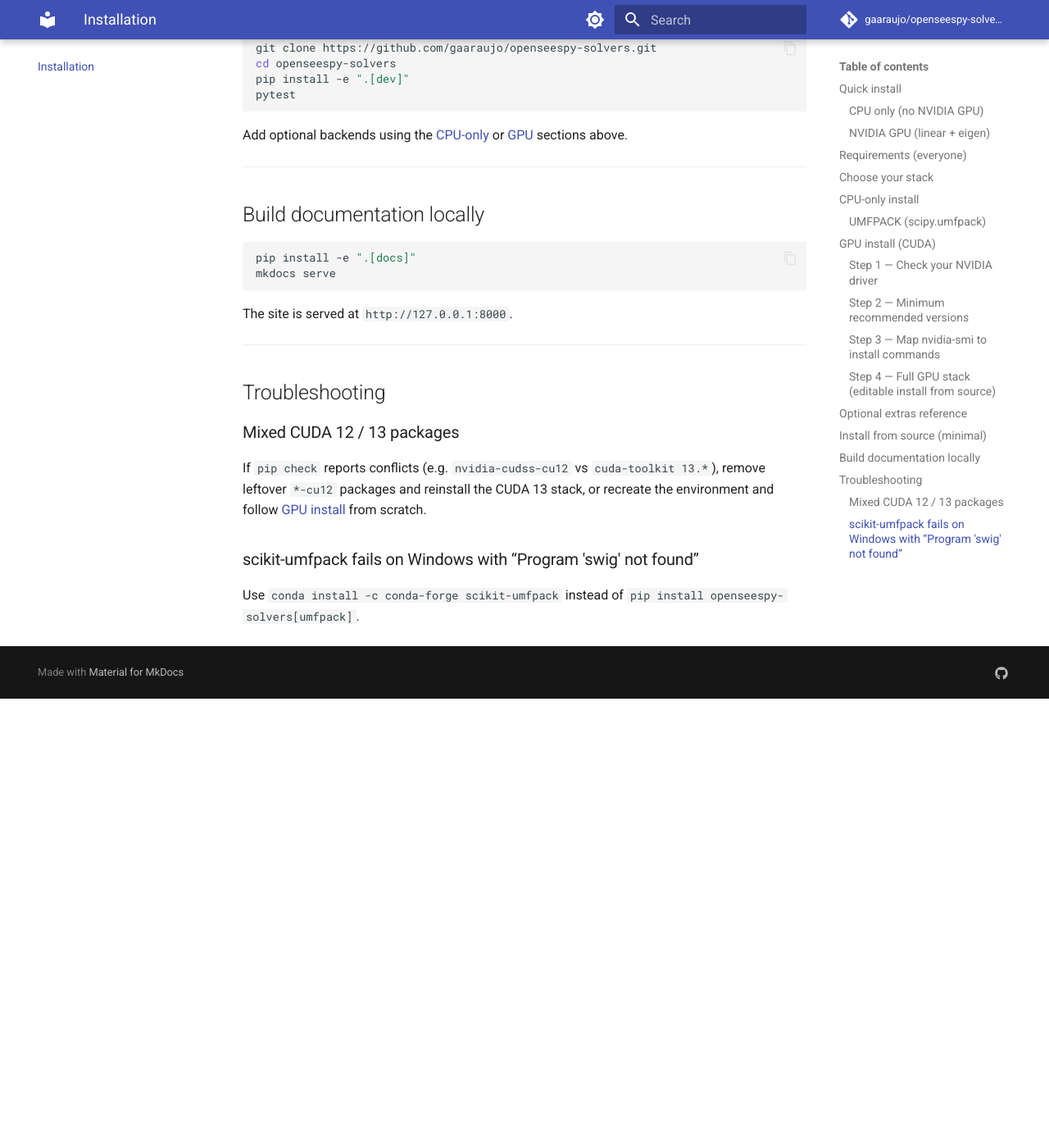
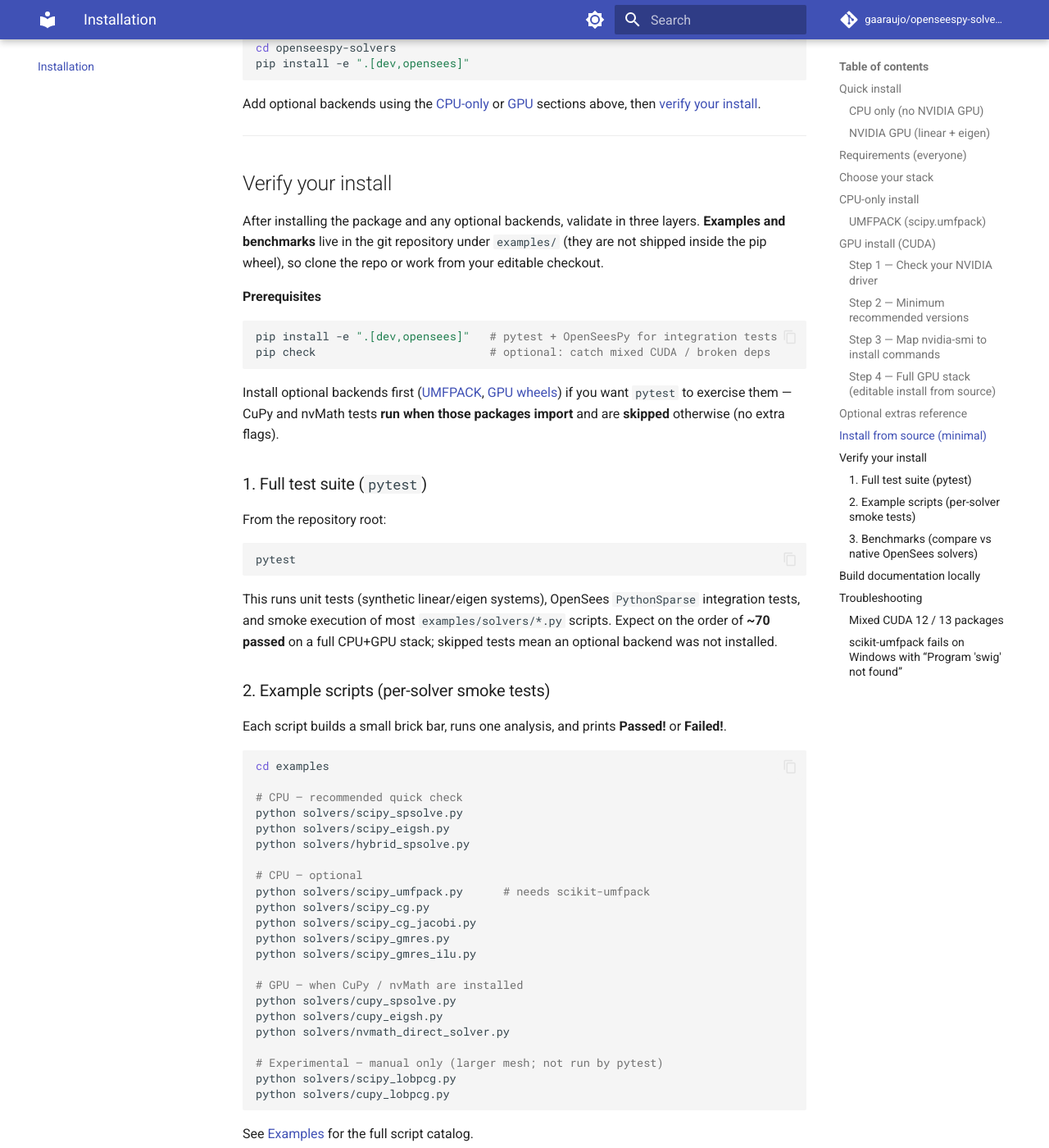
Before and after one commit to sahilkur36/openseespy-solvers, an MkDocs documentation site: the page built from docs/installation.md, in a window 1280 px wide and 1400 px high, scrolled down 5422 px. Shown: the whole window at 82% size. Built offline with MkDocs 1.6.1 and Material for MkDocs 9.7.7, drawn with Linux system fonts in a browser that asks for light colours; comment, search, counter and statistics services are not loaded; before the commit the page ends 6274 px from its top, so only the background shows below that; some of the changed text lies outside the part shown.

Commit message:
Document verify-your-install checklist for pytest, examples, and benchmarks.
Give copy-paste commands for the three validation layers and note that GPU
tests run automatically when optional backends are installed.

````diff
--- a/docs/installation.md
+++ b/docs/installation.md
@@ -229,12 +228,93 @@ Further reading:
 ```bash
 git clone https://github.com/gaaraujo/openseespy-solvers.git
 cd openseespy-solvers
-pip install -e ".[dev]"
+pip install -e ".[dev,opensees]"
+```
+
+Add optional backends using the [CPU-only](#cpu-only-install) or
+[GPU](#gpu-install-cuda) sections above, then [verify your install](#verify-your-install).
+
+---
+
+## Verify your install
+
+After installing the package and any optional backends, validate in three layers.
+**Examples and benchmarks** live in the git repository under `examples/` (they are not
+shipped inside the pip wheel), so clone the repo or work from your editable checkout.
+
+**Prerequisites**
+
+```bash
+pip install -e ".[dev,opensees]"   # pytest + OpenSeesPy for integration tests
+pip check                          # optional: catch mixed CUDA / broken deps
+```
+
+Install optional backends first ([UMFPACK](#umfpack-scipyumfpack), [GPU wheels](#gpu-install-cuda))
+if you want `pytest` to exercise them — CuPy and nvMath tests **run when those packages
+import** and are **skipped** otherwise (no extra flags).
+
+### 1. Full test suite (`pytest`)
+
+From the repository root:
+
+```bash
 pytest
 ```
 
-Add optional backends using the [CPU-only](#cpu-only-install) or
-[GPU](#gpu-install-cuda) sections above.
+This runs unit tests (synthetic linear/eigen systems), OpenSees `PythonSparse` integration
+tests, and smoke execution of most `examples/solvers/*.py` scripts. Expect on the order of
+**~70 passed** on a full CPU+GPU stack; skipped tests mean an optional backend was not
+installed.
+
+### 2. Example scripts (per-solver smoke tests)
+
+Each script builds a small brick bar, runs one analysis, and prints **Passed!** or **Failed!**.
+
+```bash
+cd examples
+
+# CPU — recommended quick check
+python solvers/scipy_spsolve.py
+python solvers/scipy_eigsh.py
+python solvers/hybrid_spsolve.py
+
+# CPU — optional
+python solvers/scipy_umfpack.py      # needs scikit-umfpack
+python solvers/scipy_cg.py
+python solvers/scipy_cg_jacobi.py
+python solvers/scipy_gmres.py
+python solvers/scipy_gmres_ilu.py
+
+# GPU — when CuPy / nvMath are installed
+python solvers/cupy_spsolve.py
+python solvers/cupy_eigsh.py
+python solvers/nvmath_direct_solver.py
+
+# Experimental — manual only (larger mesh; not run by pytest)
+python solvers/scipy_lobpcg.py
+python solvers/cupy_lobpcg.py
+```
+
+See [Examples](examples.md) for the full script catalog.
+
+### 3. Benchmarks (compare vs native OpenSees solvers)
+
+Mesh sweeps that time PythonSparse against native OpenSees linear and eigen solvers:
+
+```bash
+cd examples
+
+python brick_bar.py
+python brick_bar_eigen.py
+
+# Finer meshes — slower, more equations
+python brick_bar.py --large-test
+python brick_bar_eigen.py --large-test
+```
+
+For day-to-day use after install: **`pytest`** for exhaustive checks, or **`scipy_spsolve.py`**
++ **`scipy_eigsh.py`** (or GPU equivalents) for a fast OpenSees smoke test. Use benchmarks
+when you want timing comparisons on several mesh sizes.
 
 ---
 
````
Also changed, not shown: other parts of docs/installation.md (+0 -1 lines), README.md (+5 -0 lines), docs/examples.md (+19 -5 lines), docs/index.md (+1 -0 lines), examples/README.md (+3 -0 lines).
